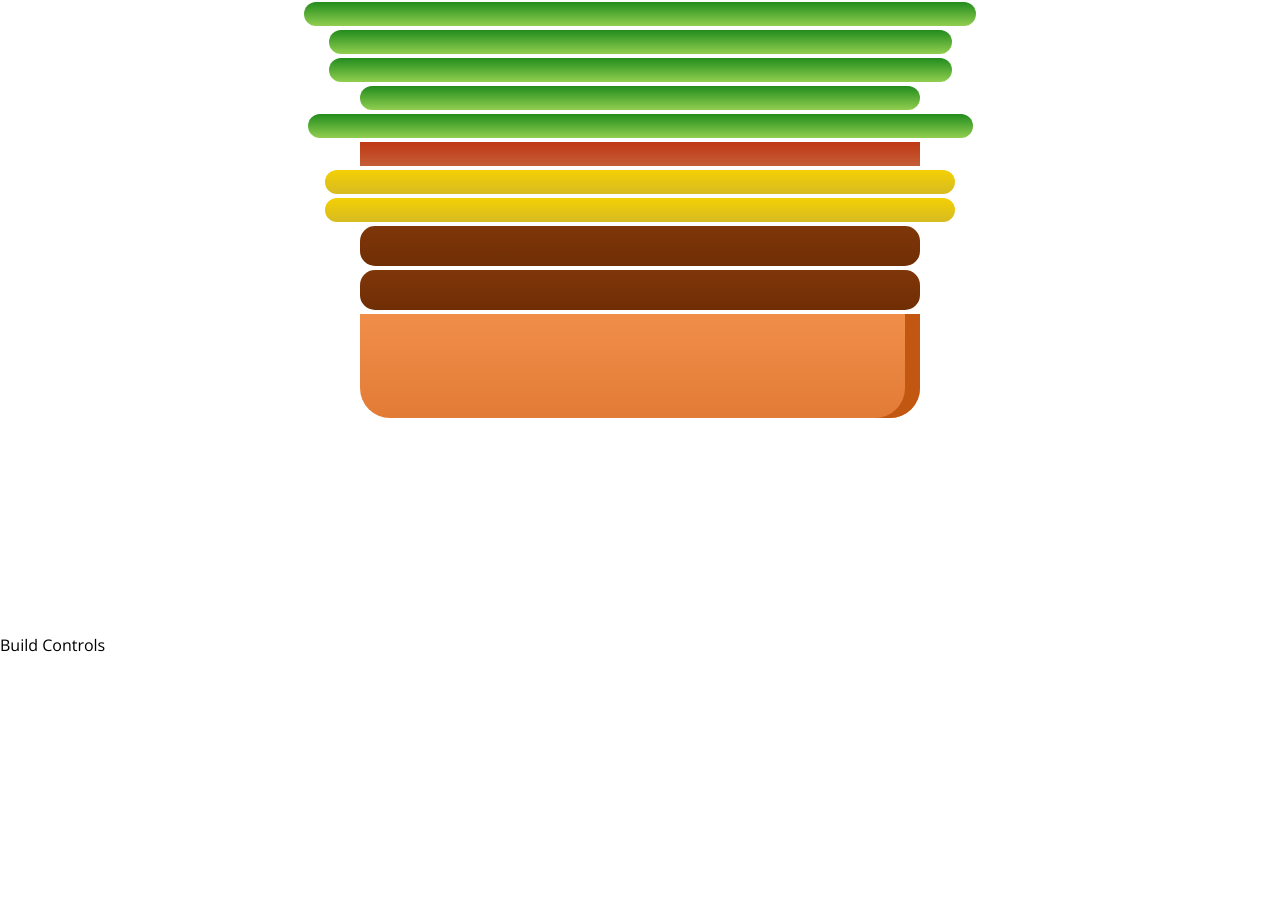
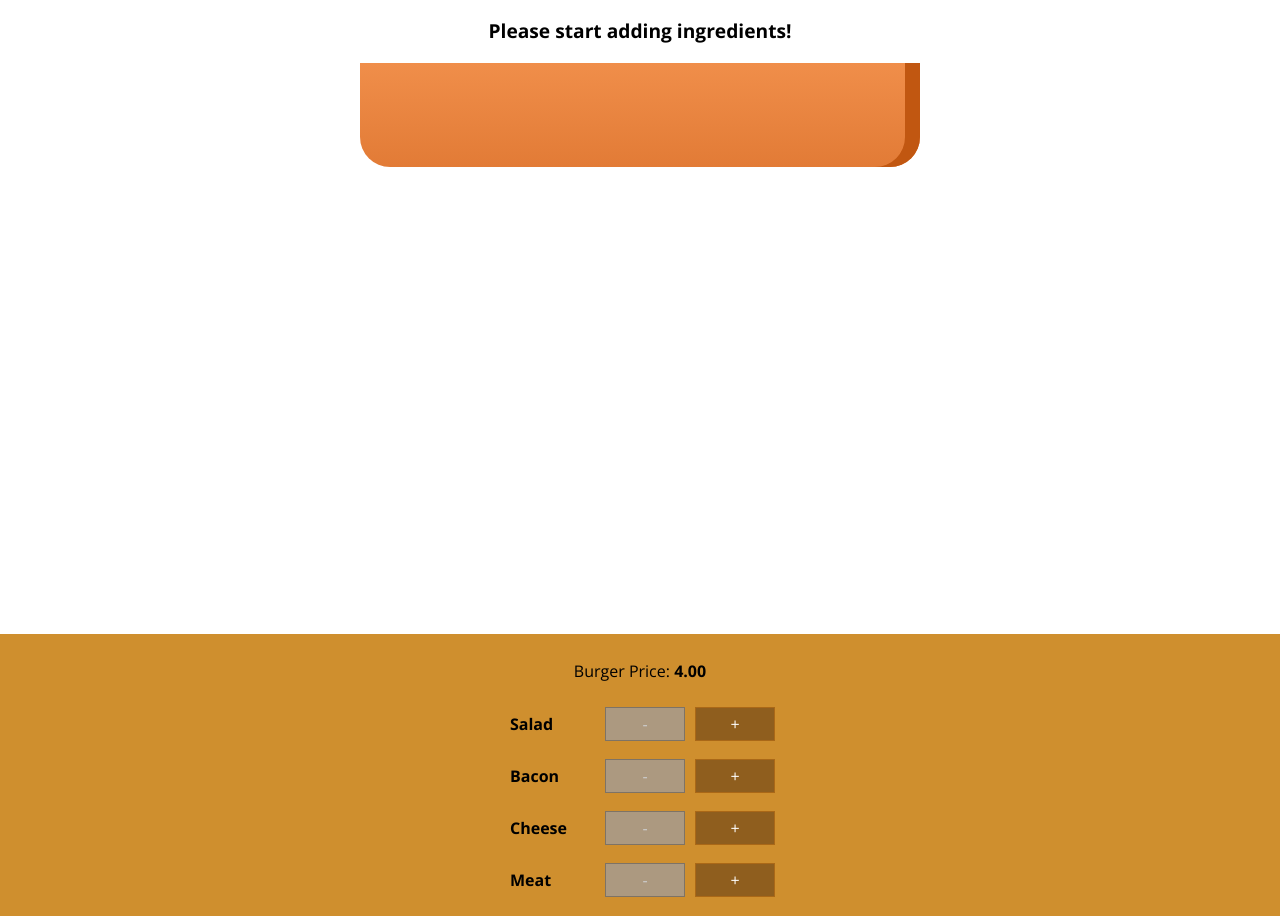
Before and after one commit to natalieg/udemyReact2, a React app in the folder burger/: page / in a window 1280 px wide. Shown: the part 290-1206 px from the top of the page. Before the commit the page ends 946 px from the top, so only its background shows below. Built offline with nearby package versions, Linux system fonts and the light colour scheme.

Commit message:
burger with ingredients and price

```diff
--- /dev/null
+++ b/burger/src/components/Burger/BuildController/BuildControl/BuildControl.css
@@ -0,0 +1,56 @@
+.BuildControl {
+    display: flex;
+    justify-content: space-between;
+    align-items: center;
+    margin: 5px 0;
+}
+
+.BuildControl button {
+    display: block;
+    font: inherit;
+    padding: 5px;
+    margin: 0 5px;
+    width: 80px;
+    border: 1px solid #AA6817;
+    cursor: pointer;
+    outline: none;
+}
+
+.BuildControl button:disabled {
+    background-color: #AC9980;
+    border: 1px solid #7E7365;
+    color: #ccc;
+    cursor: default;
+}
+
+.BuildControl button:hover:disabled {
+    background-color: #AC9980;
+    color: #ccc;
+    cursor: not-allowed;
+}
+
+.Label {
+    padding: 10px;
+    font-weight: bold;
+    width: 80px;
+}
+
+.BuildControl .Less {
+    background-color: #D39952;
+    color: white;
+}
+
+.BuildControl .More {
+    background-color: #8F5E1E;
+    color: white;
+}
+
+.BuildControl .Less:hover, .BuildControl .Less:active {
+    background-color: #DAA972;
+    color: white;
+}
+
+.BuildControl .More:hover,.BuildControl .More:active {
+    background-color: #99703F;
+    color: white;
+}
--- /dev/null
+++ b/burger/src/components/Burger/BuildController/BuildControl/BuildControl.js
@@ -0,0 +1,14 @@
+import React from 'react'
+import classes from './BuildControl.css'
+
+function buildControl(props) {
+    return (
+        <div className={classes.BuildControl}>
+            <div className={classes.Label}>{props.label}</div>
+            <button className={classes.Less} onClick={props.less} disabled={props.disabled}>-</button>
+            <button className={classes.More} onClick={props.more}>+</button>
+        </div>
+    )
+}
+
+export default buildControl
--- /dev/null
+++ b/burger/src/components/Burger/BuildController/BuildController.css
@@ -0,0 +1,10 @@
+.BuildController {
+    width: 100%;
+    background-color: #CF8F2E;
+    display: flex;
+    flex-flow: column;
+    align-items: center;
+    box-shadow: 0 2px 1px #ccc;
+    margin: auto;
+    padding: 10px 0;
+}
--- /dev/null
+++ b/burger/src/components/Burger/BuildController/BuildController.js
@@ -0,0 +1,29 @@
+import React from 'react'
+import classes from './BuildController.css'
+import BuildControl from './BuildControl/BuildControl'
+
+const controls = [
+    { label: 'Salad', type: 'salad' },
+    { label: 'Bacon', type: 'bacon' },
+    { label: 'Cheese', type: 'cheese' },
+    { label: 'Meat', type: 'meat' },
+];
+
+function buildController(props) {
+    return (
+        <div className={classes.BuildController}>
+            <p>Burger Price: <strong>{props.price.toFixed(2)}</strong></p>
+            {controls.map(ctrl => (
+                <BuildControl
+                    key={ctrl.label}
+                    label={ctrl.label}
+                    more={()=>props.ingredientAdded(ctrl.type)}
+                    less={()=>props.ingredientRemoved(ctrl.type)}
+                    disabled={props.disabled[ctrl.type]}
+                />
+            ))}
+        </div>
+    )
+}
+
+export default buildController
--- a/burger/src/components/Burger/Burger.css
+++ b/burger/src/components/Burger/Burger.css
@@ -11,14 +11,14 @@
 @media (min-width: 500px) and (min-height: 400px){
     .Burger {
         width: 400px;
-        height: 500px;
+        height: 300px;
     }
 }
 
 @media (min-width: 500px) and (min-height: 401px){
     .Burger {
         width: 400px;
-        height: 600px;
+        height: 300px;
     }
 }
 
--- a/burger/src/components/Burger/Burger.js
+++ b/burger/src/components/Burger/Burger.js
@@ -3,18 +3,24 @@ import classes from './Burger.css';
 import BurgerIngredient from './Burgeringredient/Burgeringredient';
 
 function burger(props) {
-    const transformedIngredients = Object.keys(props.ingredients)
-    .map(igKey => {
-        return [...Array(props.ingredients[igKey])].map((_, i) => {
-            return <BurgerIngredient key={igKey + i} type={igKey}/>
+    let transformedIngredients = Object.keys(props.ingredients)
+        .map(igKey => {
+            return [...Array(props.ingredients[igKey])].map((_, i) => {
+                return <BurgerIngredient key={igKey + i} type={igKey} />
+            })
         })
-    });
+        .reduce((arr, el)=> {
+            return arr.concat(el)
+        }, []);
+        if(transformedIngredients.length === 0){
+            transformedIngredients = <p>Please start adding ingredients!</p>
+        }
     console.log(transformedIngredients)
     return (
         <div className={classes.Burger}>
-            <BurgerIngredient type="bread-top"/>
+            <BurgerIngredient type="bread-top" />
             {transformedIngredients}
-            <BurgerIngredient type="bread-bottom"/>
+            <BurgerIngredient type="bread-bottom" />
         </div>
     )
 }
--- a/burger/src/components/Burger/Burgeringredient/Burgeringredient.css
+++ b/burger/src/components/Burger/Burgeringredient/Burgeringredient.css
@@ -110,8 +110,21 @@
 }
 
 .Bacon {
+  position: relative;
     width: 80%;
     height: 3%;
     background: linear-gradient(#bf3813, #c45e38);
     margin: var(--margin);
 }
+.Bacon::before{
+  content: "";
+  position: absolute;
+  left: 0;
+  bottom: 0;
+  right: 0;
+  background-repeat: repeat;
+  height: 6px;
+  background-size: 20px 40px;
+  background-image:
+    radial-gradient(circle at 10px -5px, transparent 12px, rgb(255, 255, 255) 13px);
+}
--- a/burger/src/containers/BurgerBuilder/BurgerBuilder.js
+++ b/burger/src/containers/BurgerBuilder/BurgerBuilder.js
@@ -1,23 +1,76 @@
 import React, { Component } from 'react';
 import Aux from '../../hoc/Auxi'
 import Burger from '../../components/Burger/Burger'
+import BuildController from '../../components/Burger/BuildController/BuildController'
 
+const INGREDIENT_PRICES = {
+    salad: .5,
+    cheese: .4,
+    meat: 1.3,
+    bacon: .7
+}
 
 export default class BurgerBuilder extends Component {
     state = {
         ingredients: {
-            salad: 5,
-            bacon: 1,
-            cheese: 2,
-            meat: 2
+            salad: 0,
+            bacon: 0,
+            cheese: 0,
+            meat: 0
+        },
+        totalPrice: 4
+    }
+
+    addIngredientHandler = (type) => {
+        const oldCount = this.state.ingredients[type];
+        const updatedCount = oldCount + 1;
+        const updatedIngredients = {
+            ...this.state.ingredients
+        };
+        updatedIngredients[type] = updatedCount;
+        const priceAddition = INGREDIENT_PRICES[type];
+        const oldPrice = this.state.totalPrice;
+        const newPrice = oldPrice + priceAddition;
+        this.setState({
+            totalPrice: newPrice,
+            ingredients: updatedIngredients
+        })
+    }
+
+    removeIngredientHandler = (type) => {
+        const oldCount = this.state.ingredients[type];
+        if (oldCount > 0) {
+            const updatedCount = oldCount - 1;
+            const updatedIngredients = {
+                ...this.state.ingredients
+            };
+            updatedIngredients[type] = updatedCount;
+            const priceDeduction = INGREDIENT_PRICES[type];
+            const oldPrice = this.state.totalPrice;
+            const newPrice = oldPrice - priceDeduction;
+            this.setState({
+                totalPrice: newPrice,
+                ingredients: updatedIngredients
+            })
         }
     }
 
     render() {
+        const disabledInfo = {
+            ...this.state.ingredients
+        };
+        for(let key in disabledInfo){
+            disabledInfo[key] = disabledInfo[key] <= 0;
+        }
         return (
             <Aux>
-                <Burger ingredients={this.state.ingredients}/>
-                <div>Build Controls</div>
+                <Burger ingredients={this.state.ingredients} />
+                <BuildController
+                    ingredientAdded={this.addIngredientHandler}
+                    ingredientRemoved={this.removeIngredientHandler}
+                    disabled={disabledInfo}
+                    price={this.state.totalPrice}
+                />
             </Aux>
         )
     }
```
